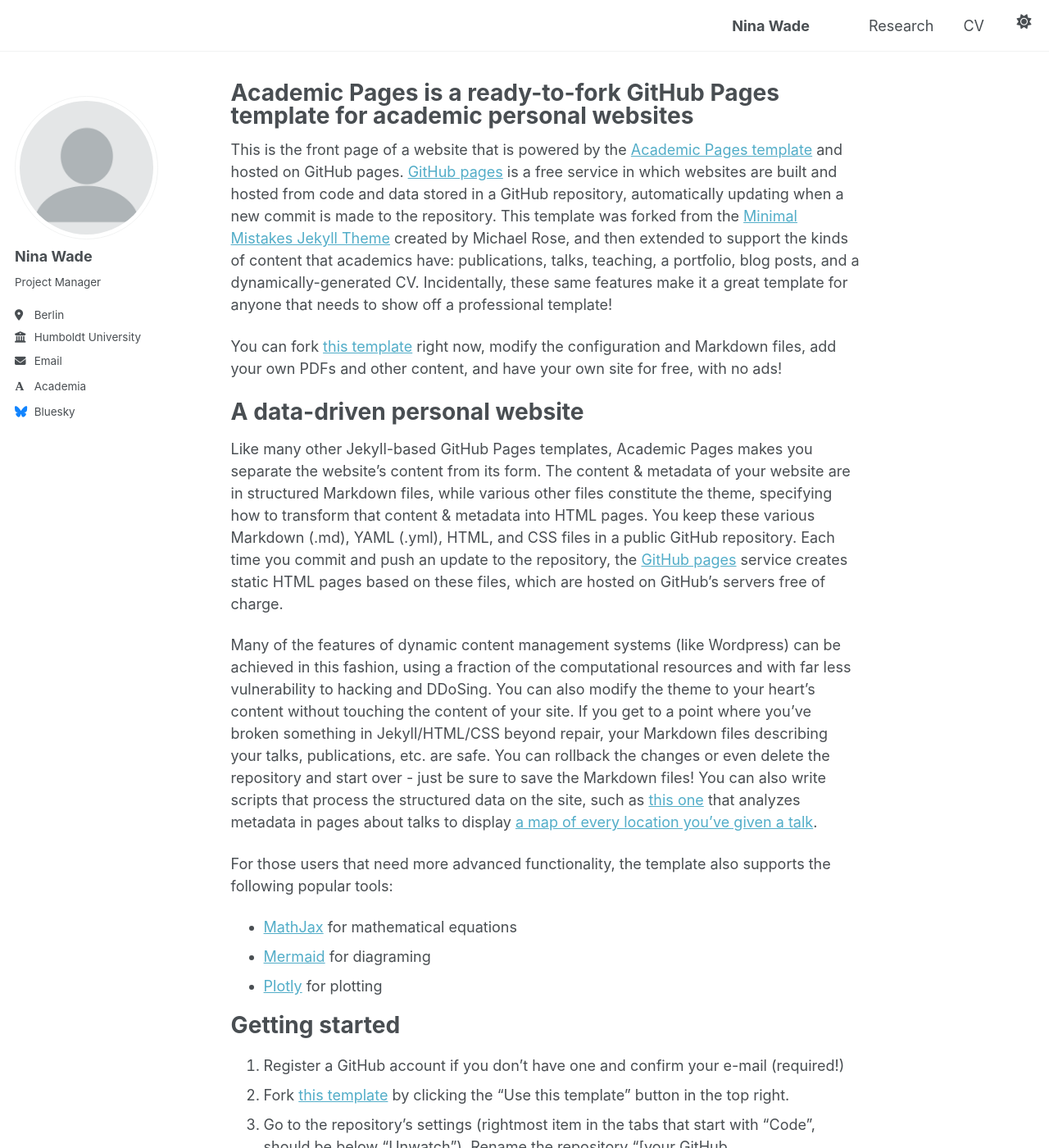
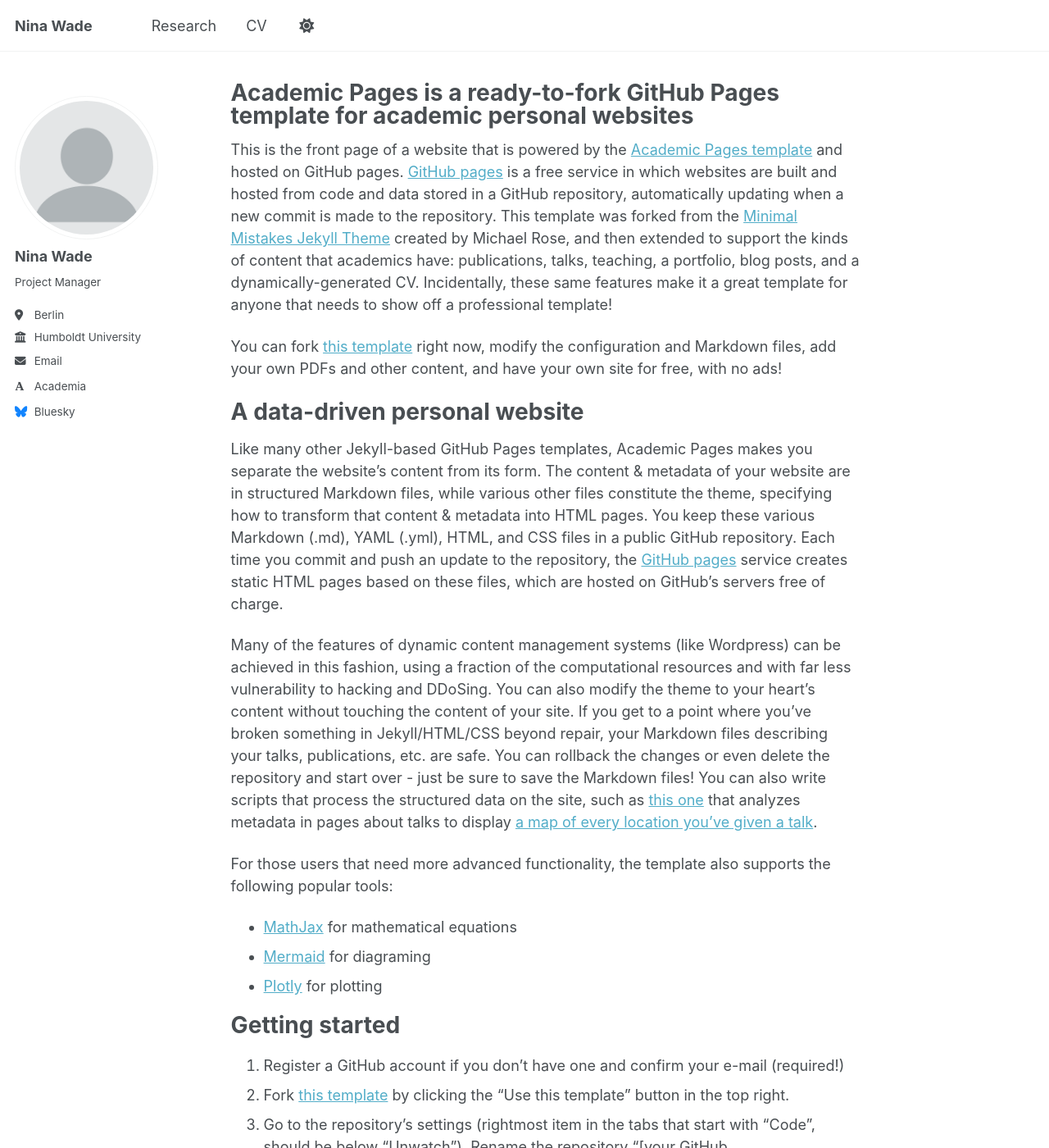
Before and after one commit to ninawade/academicwebsite, a Jekyll site: the page built from _pages/about.md, in a window 1280 px wide and 1400 px high. Shown: the whole window at 82% size. Built offline with Jekyll 4.4.1, drawn with Linux system fonts in a browser that asks for light colours; some web fonts are replaced; a script bundle is joined from its source files by our own code; library files that are not in the unit come from our copies.

Commit message:
Update main.scss

```diff
--- a/assets/css/main.scss
+++ b/assets/css/main.scss
@@ -41,16 +41,7 @@
     "vendor/font-awesome/solid",
     "vendor/font-awesome/brands"
 ;
-/* Site title left, navigation right (AcademicPages / Minimal Mistakes) */
-.greedy-nav {
-  display: flex;
-  align-items: center;
+/* Title left, menu right – override Minimal Mistakes navigation */
+.masthead__inner-wrap .greedy-nav {
+  justify-content: space-between;
 }
-.greedy-nav .site-title {
-  flex-shrink: 0;
-}
-
-.greedy-nav .visible-links {
-  display: flex;
-  margin-left: auto;
-}
```
